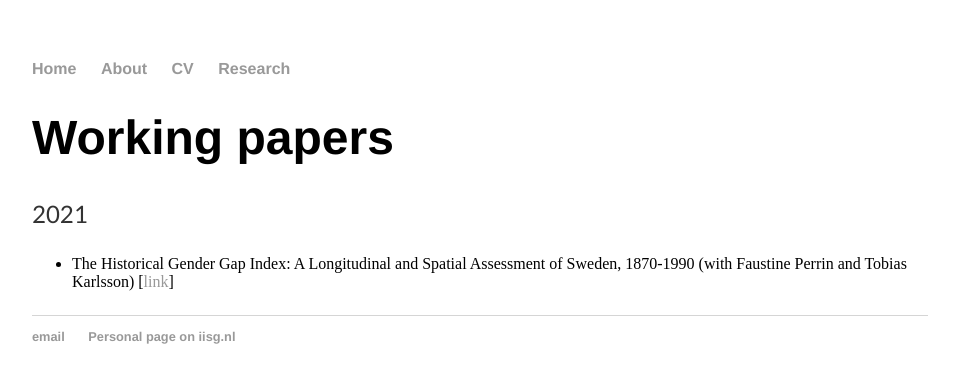
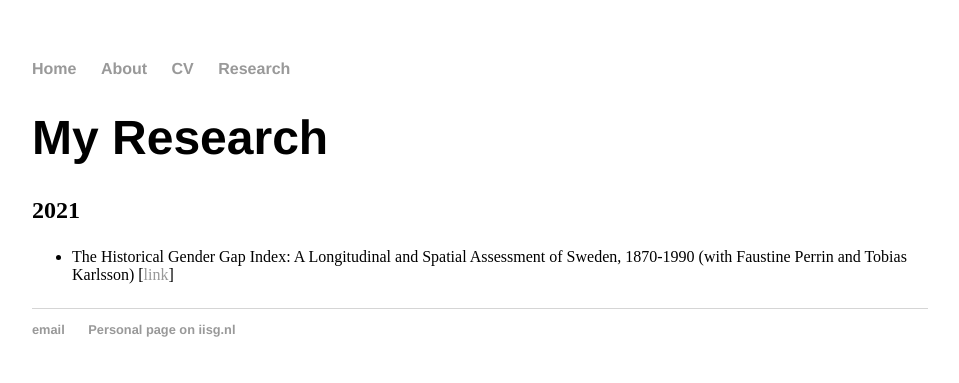
Before and after one commit to kok-joris/kok-joris.github.io, a Jekyll site: the page built from research/index.html, in a window 1280 px wide. Shown: the top 383 px of the page, without its empty margins (160-1119 px from the left). Built offline with Jekyll 4.4.1, drawn with Linux system fonts in a browser that asks for light colours; Markdown is read by kramdown in place of the engine named in the settings.

Commit message:
Update index.html
Changing the header

```diff
--- a/research/index.html
+++ b/research/index.html
@@ -3,12 +3,12 @@ layout: default
 title: Research
 ---
 <div class="blurb">
-	<h1>Working papers</h1>
-<p>
-	2021
-  <ul>
+	<h1>My Research</h1>
+	<h2>2021</h2>
+
+	<p>
+	<ul>
   <li>The Historical Gender Gap Index: A Longitudinal and Spatial Assessment of Sweden, 1870-1990 (with Faustine Perrin and Tobias Karlsson) [<a href="https://ideas.repec.org/p/hhs/luekhi/0217.html">link</a>]</li>
-
-</ul>
-</p>
+	</ul>
+	</p>
 </div><!-- /.blurb -->
```
